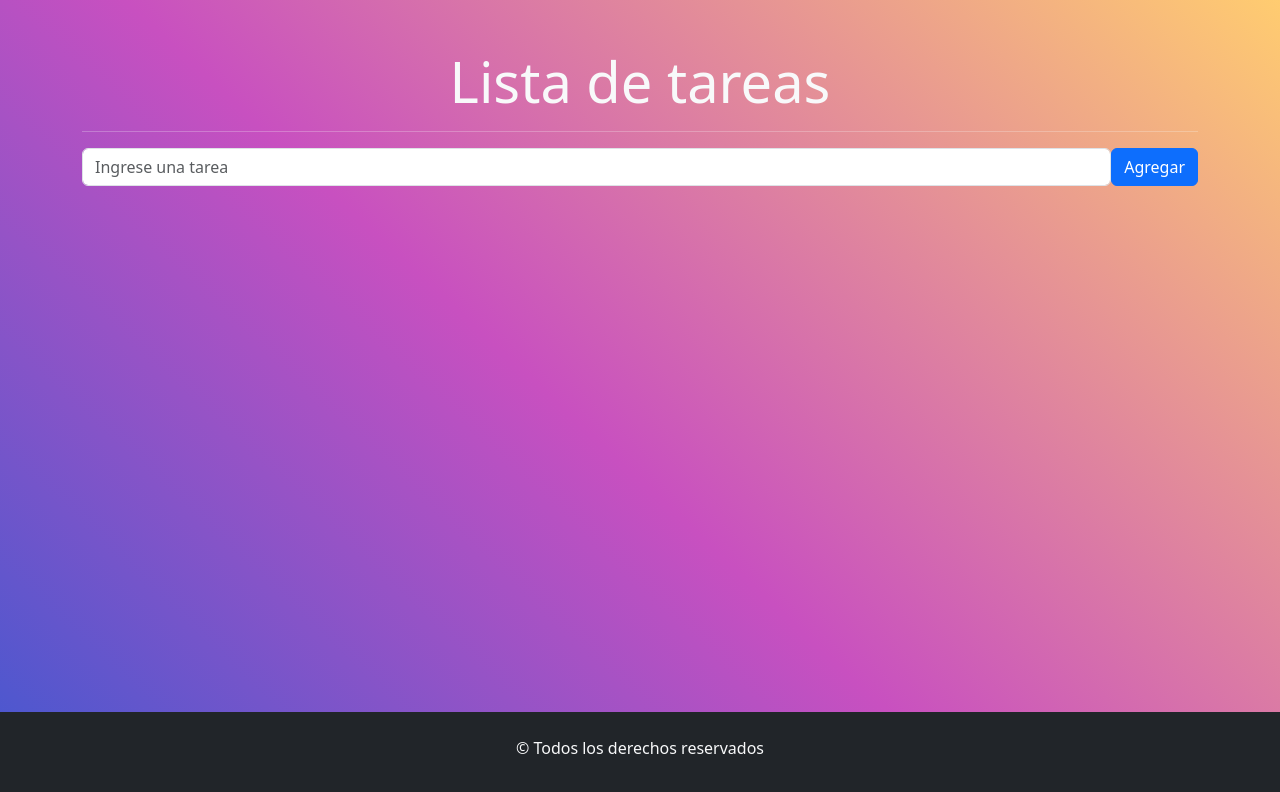
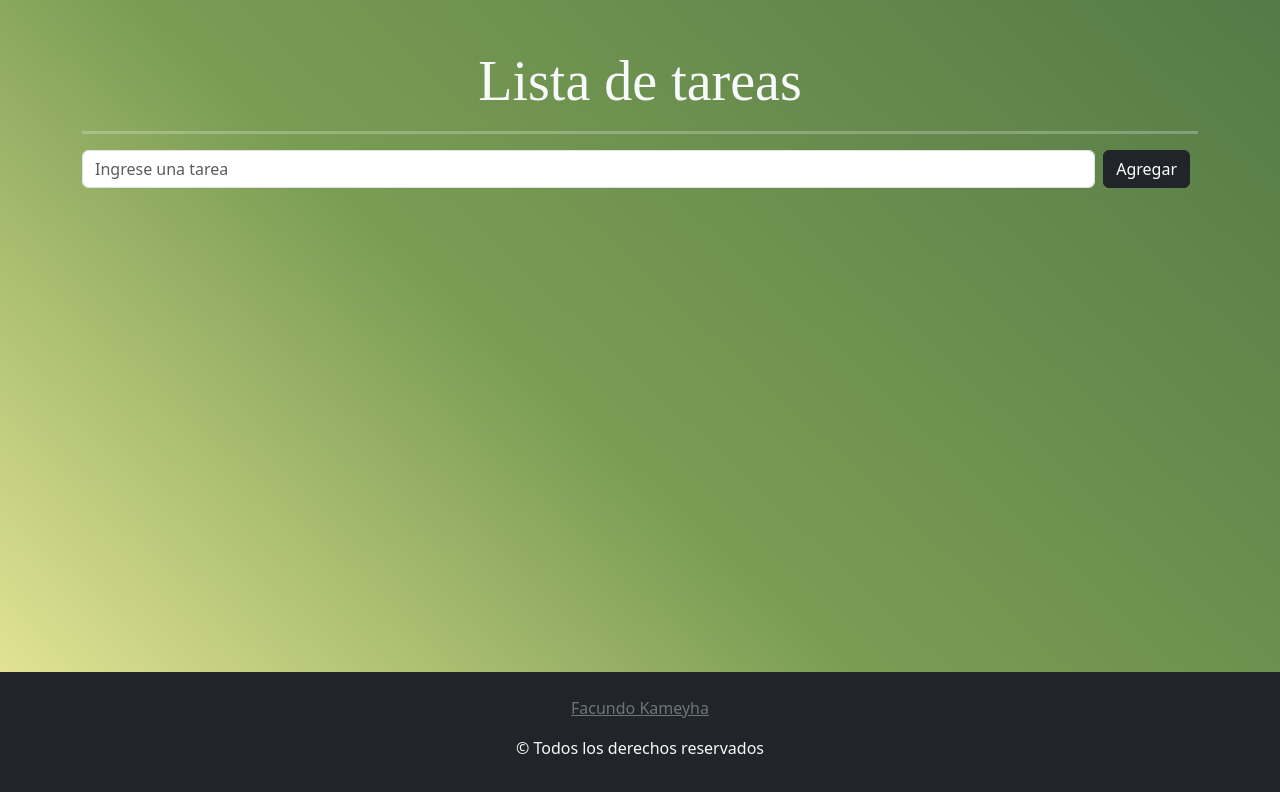
Before and after one commit to KameyhaFacundo/01, a React (Vite) app: page / in a window 1280 px wide. Shown: the top 792 px of the page. Built offline with nearby package versions, Linux system fonts and the light colour scheme.

Commit message:
Agrego estilos

```diff
--- a/src/App.css
+++ b/src/App.css
@@ -2,13 +2,17 @@
   min-height: 100vh;
   display: flex;
   flex-direction: column;
-  background-color: #4158d0;
+  background-color: #7a9d54;
   background-image: linear-gradient(
     43deg,
-    #4158d0 0%,
-    #c850c0 46%,
-    #ffcc70 100%
+    #f2ee9d 0%,
+    #7a9d54 46%,
+    #557a46 100%
   );
+}
+
+h1 {
+  font-family: "Times New Roman", Times, serif;
 }
 
 .mainPage {
--- a/src/App.jsx
+++ b/src/App.jsx
@@ -8,10 +8,16 @@ function App() {
     <>
       <Container className="my-5 mainPage">
         <h1 className="display-4 text-center text-light">Lista de tareas</h1>
-        <hr className="text-light" />
+        <hr className="text-light border-3" />
         <FormularioTarea></FormularioTarea>
       </Container>
       <footer className="text-center bg-dark text-light py-4">
+        <p>
+          <a href="https://github.com/KameyhaFacundo" class="text-secondary">
+            Facundo Kameyha
+          </a>
+        </p>
+
         <p>&copy; Todos los derechos reservados</p>
       </footer>
     </>
--- a/src/components/FormularioTarea.jsx
+++ b/src/components/FormularioTarea.jsx
@@ -29,7 +29,7 @@ const FormularioTarea = () => {
             placeholder="Ingrese una tarea"
             onChange={(e) => setTarea(e.target.value)}
           ></Form.Control>
-          <Button variant="primary" type="submit">
+          <Button variant="dark" className="mx-2" type="submit">
             Agregar
           </Button>
         </Form.Group>
--- a/src/components/ItemTarea.jsx
+++ b/src/components/ItemTarea.jsx
@@ -2,9 +2,9 @@ import { ListGroup, Button } from "react-bootstrap";
 
 const ItemTarea = ({ tarea, borrarTarea }) => {
   return (
-    <ListGroup.Item className="d-flex justify-content-between">
+    <ListGroup.Item className="d-flex justify-content-between m-1 border-1">
       {tarea}
-      <Button variant="danger" onClick={() => borrarTarea(tarea)}>
+      <Button variant="success" onClick={() => borrarTarea(tarea)}>
         Borrar
       </Button>
     </ListGroup.Item>
```
Also changed, not shown: 1 other file (tests, documents, lock files or other folders).
